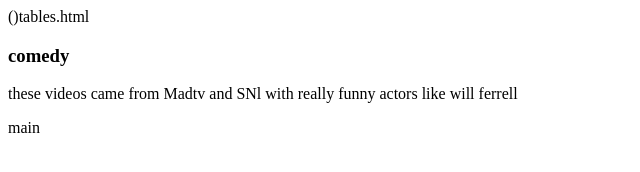
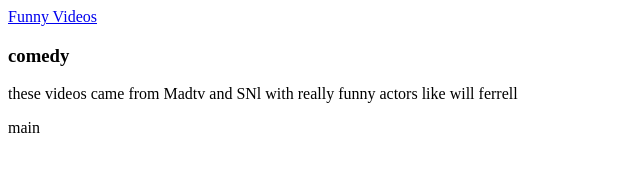
Before and after one commit to miguelteran1997/index, a plain HTML site: page index.html in a window 1280 px wide. Shown: the whole page, without its empty margins (0-640 px from the left). Drawn offline with Linux system fonts and the light colour scheme.

Commit message:
Add files via upload

```diff
--- a/index.html
+++ b/index.html
@@ -9,7 +9,7 @@
     <main role="main">
         <section>
             <section>
-                (<a>)tables.html</a>
+                <a href="./tables.html">Funny Videos</a>
             </section>
             <section>
                 <h1>comedy</h1>
```
